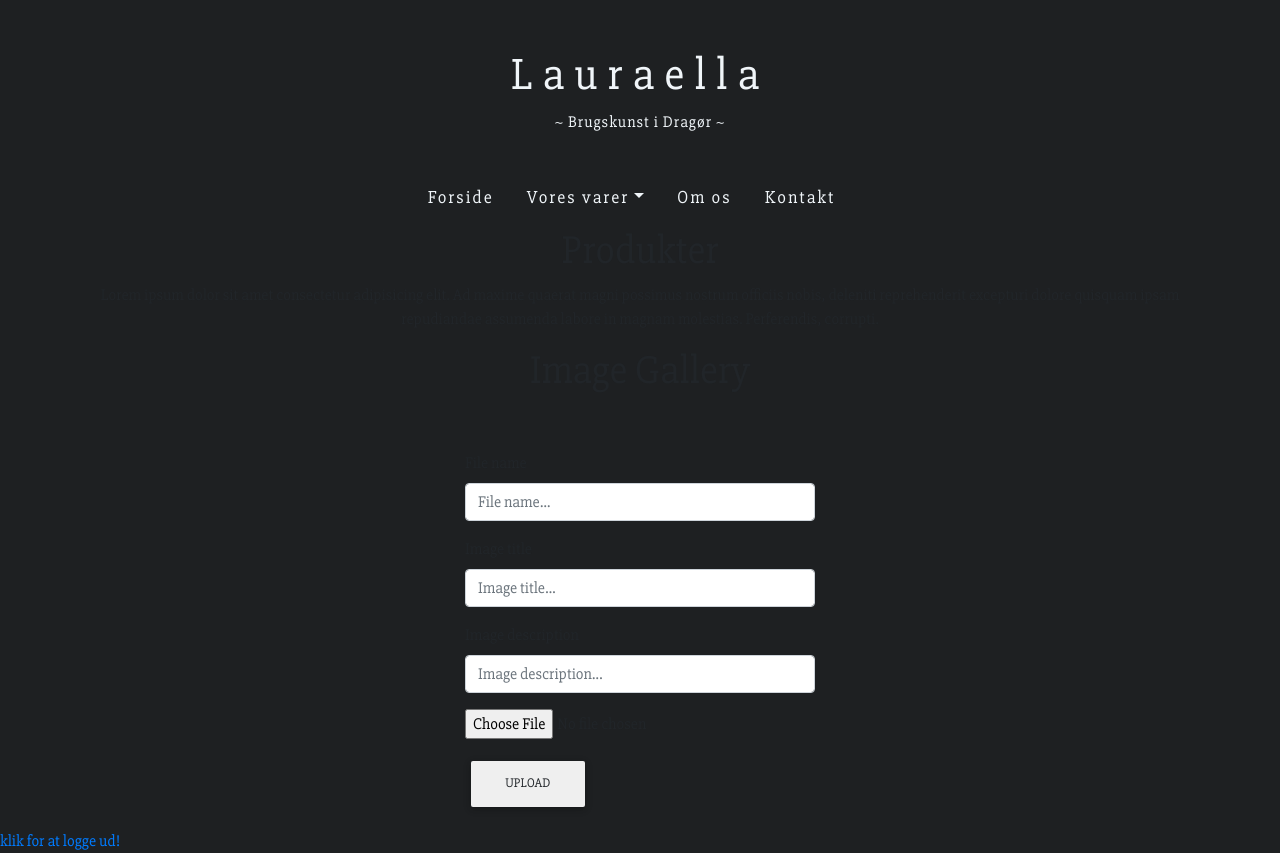
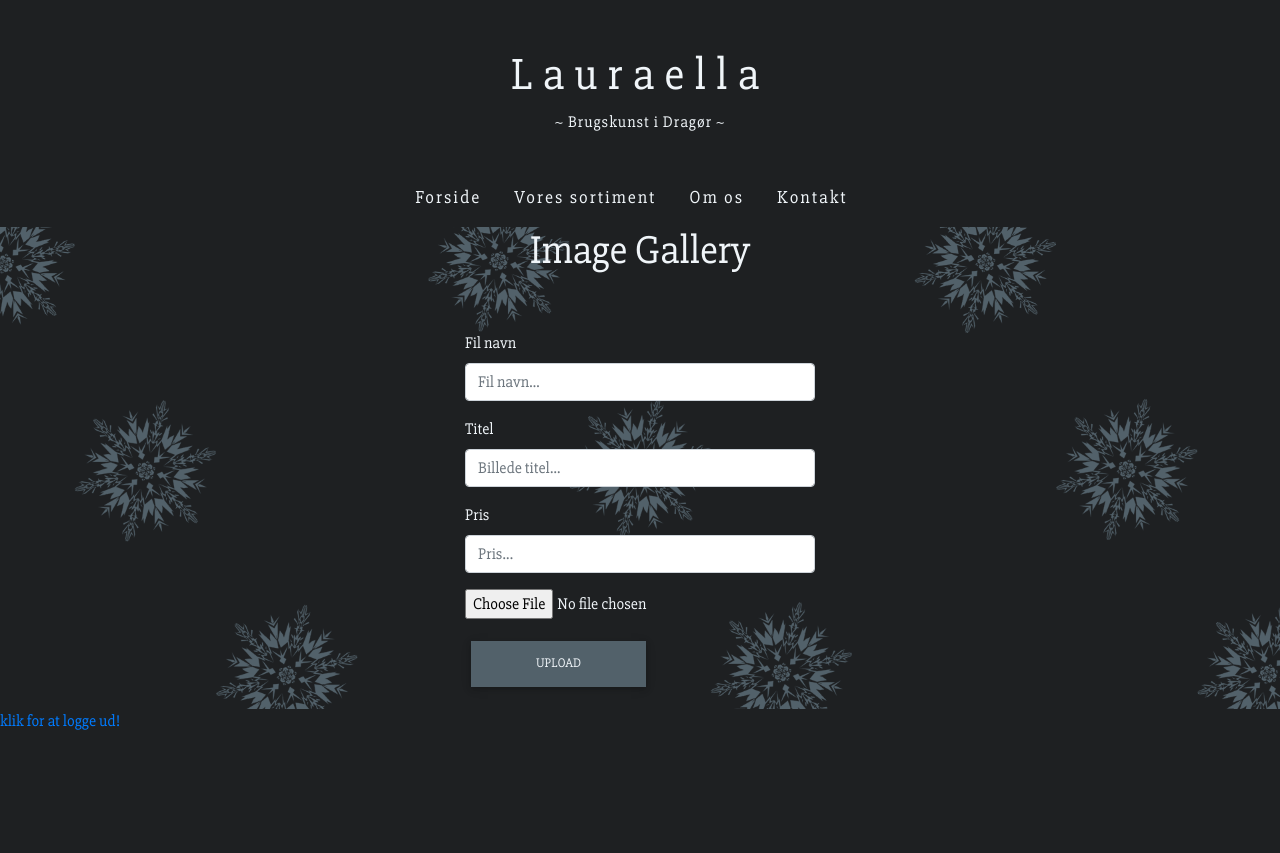
Before and after one commit to VictorBielski/Eksamensprojekt-Lauraella, a PHP site: page /produkter.php in a window 1280 px wide. After the commit the page ends 730 px from the top, so only its background shows below. Run offline with PHP 8.4, Linux system fonts and the light colour scheme; the visitor is signed in with stand-in values (Sample User, id 1); data that the repository does not hold is empty; some libraries are stand-ins or nearby versions; some web fonts are replaced.

Commit message:
Fixed a point in the nav and added new styling to the gallery

```diff
--- a/Layout/Stylesheets/style.css
+++ b/Layout/Stylesheets/style.css
@@ -4,6 +4,7 @@ body {
   height: 100% !important;
   background-color: #1E2022 !important;
   font-family: 'Slabo 27px', serif;
+  color: #f0f5f9;
 }
 
 #header {
@@ -140,6 +141,19 @@ nav .animated-icon1.open span:nth-child(3) {
   margin: 1%;
 }
 
+#sortiment {
+  background-image: url(/Eksamensprojekt-Lauraella/Layout/images/background.png) !important;
+  background-size: cover !important;
+  background-position: center !important;
+}
+
+#sortiment .btn {
+  border-radius: 0 !important;
+  background-color: #52616a !important;
+  color: #f0f5f9 !important;
+  width: 50% !important;
+}
+
 #kontakt {
   background-image: url(/Eksamensprojekt-Lauraella/Layout/images/background.png) !important;
   background-size: cover !important;
--- a/Layout/Stylesheets/style.scss
+++ b/Layout/Stylesheets/style.scss
@@ -8,6 +8,7 @@ body {
     height: 100% !important;
     background-color: $header_footer !important;
     font-family: 'Slabo 27px', serif;
+    color: $textcolor;
 }
 
 #header {
@@ -168,6 +169,22 @@ nav {
 }
 //LANDING PAGE SLUT
 
+// SORTIMENT PAGE START
+
+#sortiment {
+    background-image: url(/Eksamensprojekt-Lauraella/Layout/images/background.png) !important;
+    background-size: cover !important;
+    background-position: center !important;
+
+    .btn {
+        border-radius: 0 !important;
+        background-color: $galleri_hover!important;
+        color: $textcolor !important;
+        width: 50% !important;
+    }
+}
+
+// SORTIMENT PAGE SLUT
 
 //KONTAKT SIDE START
 #kontakt {
--- a/Layout/nav.php
+++ b/Layout/nav.php
@@ -30,14 +30,8 @@
     <li class="nav-item active">
       <a class="nav-link" href="index.php">Forside<span class="sr-only">(current)</span></a>
     </li>
-    <li class="nav-item dropdown">
-        <a class="nav-link dropdown-toggle" id="navbarDropdownMenuLink" data-toggle="dropdown" aria-haspopup="true"
-          aria-expanded="false">Vores varer</a>
-        <div class="dropdown-menu dropdown-primary p-0" aria-labelledby="navbarDropdownMenuLink">
-          <a class="dropdown-item" href="produkter.php">Alle produkter</a>
-          <a class="dropdown-item" href="#">Another action</a>
-          <a class="dropdown-item" href="#">Something else here</a>
-        </div>
+    <li class="nav-item">
+          <a class="nav-link" href="produkter.php">Vores sortiment</a>
       </li>
     <li class="nav-item">
       <a class="nav-link" href="omos.php">Om os</a>
--- a/Layout/produkter.php
+++ b/Layout/produkter.php
@@ -36,22 +36,8 @@
     include 'nav.php';
 ?>
 
-
-<div class="container">
-    <div class="row">
-        <div class="col-12 text-center">
-            <h1>Produkter</h1>
-            <p>Lorem ipsum dolor sit amet consectetur adipisicing elit. Ad maxime quaerat magni possimus nostrum officiis nobis, deleniti reprehenderit excepturi dolore quisquam ipsam repudiandae assumenda labore in magnam molestias. Perferendis, corrupti.</p>
-
-
-
-</div>
-</div>
-</div>
-
-
-
-<div class="container">
+<section id="sortiment">
+<div class="container w-75">
 
 <div class="row text-center">
     <div class="col-12">
@@ -76,7 +62,7 @@ if (!mysqli_stmt_prepare($stmt, $sql)) {
         if (isset($_SESSION['users_id'])) {
             echo '
 
-            <div class="col-sm-8 col-md-8 col-lg-3">
+            <div class="col-sm-8 col-md-8 col-lg-4">
             <img class="img-fluid" src="uploads/'.$row["imgFullNameGallery"].'" alt="placeholder image">
             <h3>'.$row["titleGallery"].'</h3>
             <p>'.$row["descGallery"].'</p>
@@ -89,7 +75,7 @@ if (!mysqli_stmt_prepare($stmt, $sql)) {
 
         } else {
         echo '
-        <div class="col-sm-8 col-md-8 col-lg-3">
+        <div class="col-sm-8 col-md-8 col-lg-4">
             <img class="img-fluid" src="uploads/'.$row["imgFullNameGallery"].'" alt="placeholder image">
             <h3>'.$row["titleGallery"].'</h3>
             <p>'.$row["descGallery"].'</p>
@@ -114,18 +100,18 @@ if (isset($_SESSION['users_id'])) {
         <div class="col-4 mt-5">
         <form action="upload.php" method="POST" enctype="multipart/form-data">
         <div class="form-group">
-        <label for="exampleInputEmail1">File name</label>
-        <input class="form-control" type="text" name="filename" placeholder="File name...">
+        <label for="exampleInputEmail1">Fil navn</label>
+        <input class="form-control" type="text" name="filename" placeholder="Fil navn...">
         </div>
 
         <div class="form-group">
-        <label for="exampleInputEmail1">Image title</label>
-        <input class="form-control" type="text" name="filetitle" placeholder="Image title...">
+        <label for="exampleInputEmail1">Titel</label>
+        <input class="form-control" type="text" name="filetitle" placeholder="Billede titel...">
         </div>
 
         <div class="form-group">
-        <label for="exampleInputEmail1">Image description</label>
-        <input class="form-control" type="text" name="filedesc" placeholder="Image description...">
+        <label for="exampleInputEmail1">Pris</label>
+        <input class="form-control" type="text" name="filedesc" placeholder="Pris...">
         </div>
 
         <div class="form-group">
@@ -147,6 +133,7 @@ if (isset($_SESSION['users_id'])) {
 <!-- Container end -->
 </div>
 
+</section>
 <?php
 if (isset($_SESSION['users_id'])) {
     echo '<a href="logout.php">klik for at logge ud!</a>';
```
Also changed, not shown: Layout/uploads/gwgth.5c0fc8289c0ac2.18175261.jpg (added), Layout/uploads/holeinone.5c0fc8167e5e36.08593564.jpg (added), Layout/uploads/sadasdasd.5c0fc639e0cb00.21494639.jpg (added), Layout/uploads/wergwngrn.5c0fc8359d90d4.43446074.jpg (added), 1 other file.
